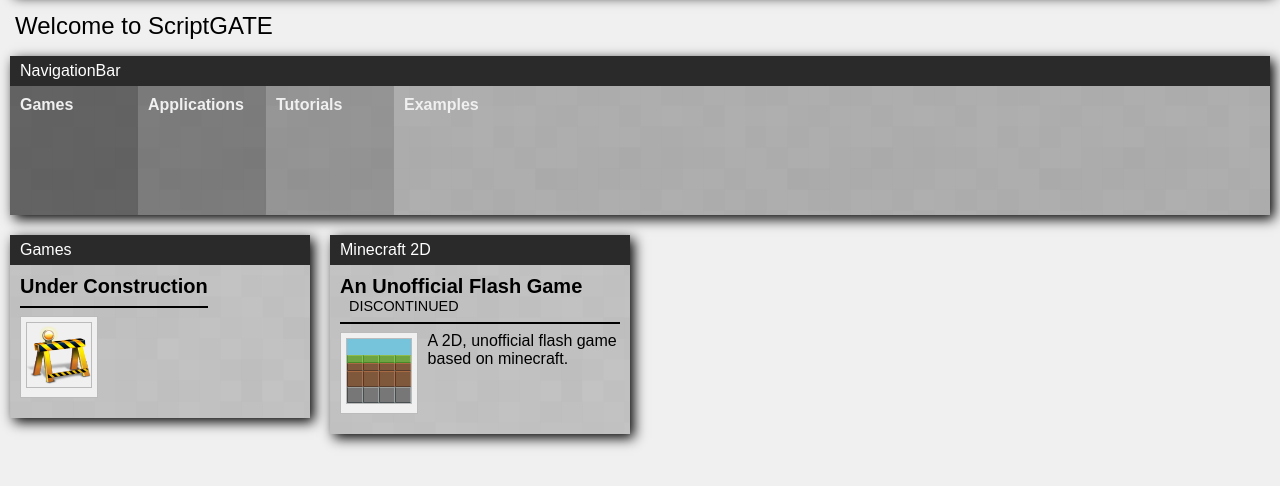
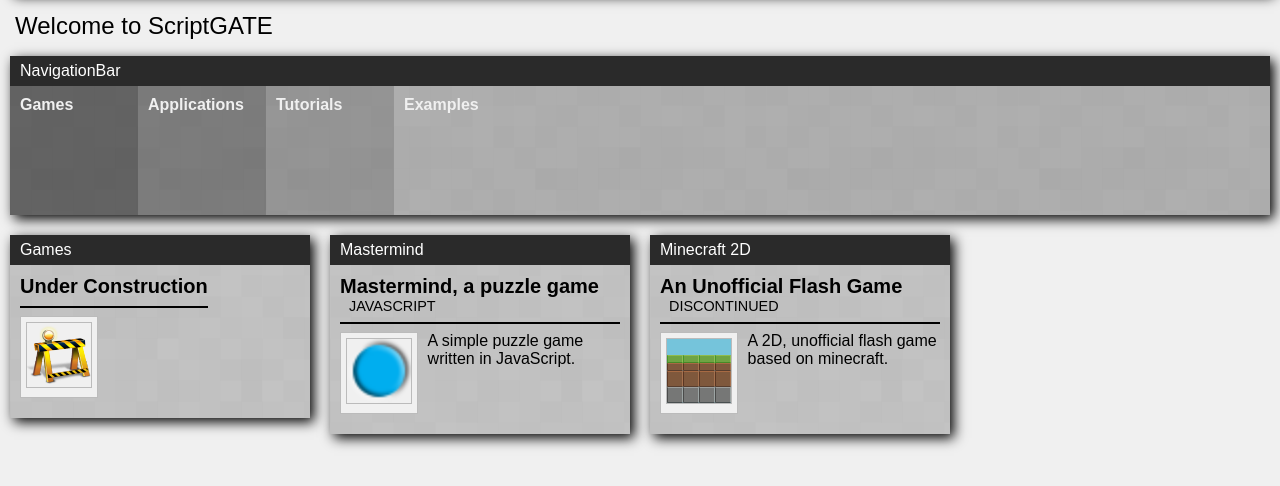
Before and after one commit to Scriptgate/site, a plain HTML site: page src/website/html/games/index.html in a window 1280 px wide. Shown: the part 146-632 px from the top of the page. Drawn offline with Linux system fonts and the light colour scheme; files whose address does not match are found by name.

Commit message:
Added mastermind and minecraft 2d (works in firefox)

```diff
--- a/src/website/html/games/index.html
+++ b/src/website/html/games/index.html
@@ -46,6 +46,16 @@
             <a href="" class="image"><img src="../../resources/images/under_construction.png" alt="Under Construction"/></a>
         </div>
     </div>
+	<div class="panel p1">
+		<div class="panelheader">Mastermind</div>
+		<div class="innerpanel">
+			<h2>Mastermind, a puzzle game</h2>
+			<h3>JAVASCRIPT</h3>
+			<hr/>
+			<a href="mastermind/" class="image"><img src="../../resources/images/mastermind/blueball.png" alt="Mastermind game"/></a>
+			<p>A simple puzzle game written in JavaScript.</p>
+		</div>
+	</div>
     <div class="panel p1">
         <div class="panelheader">Minecraft 2D</div>
         <div class="innerpanel">
```
Also changed, not shown: src/website/html/games/minecraft/index.html (+10 -0 lines).
